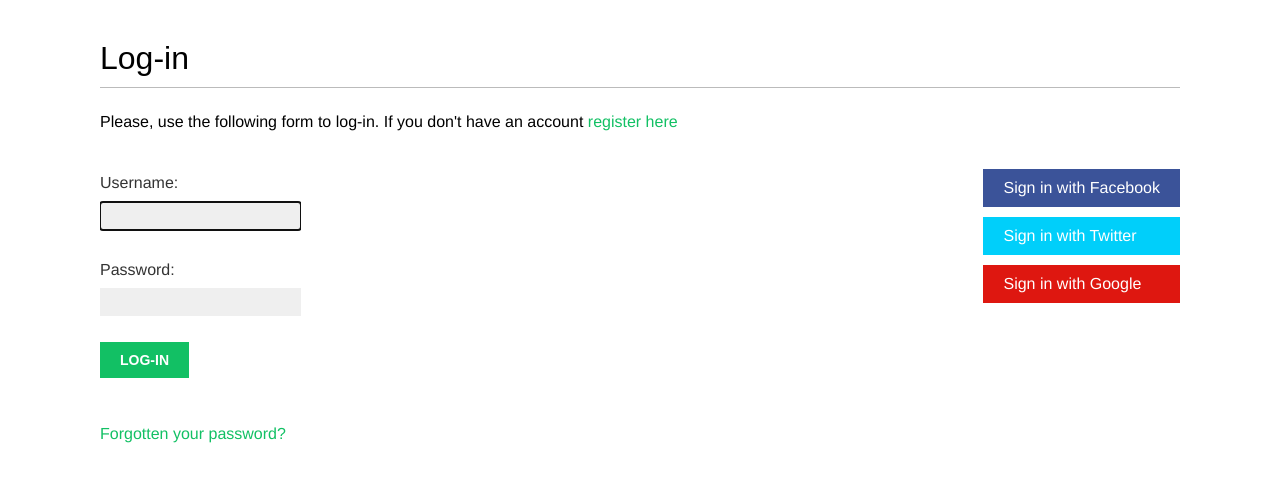
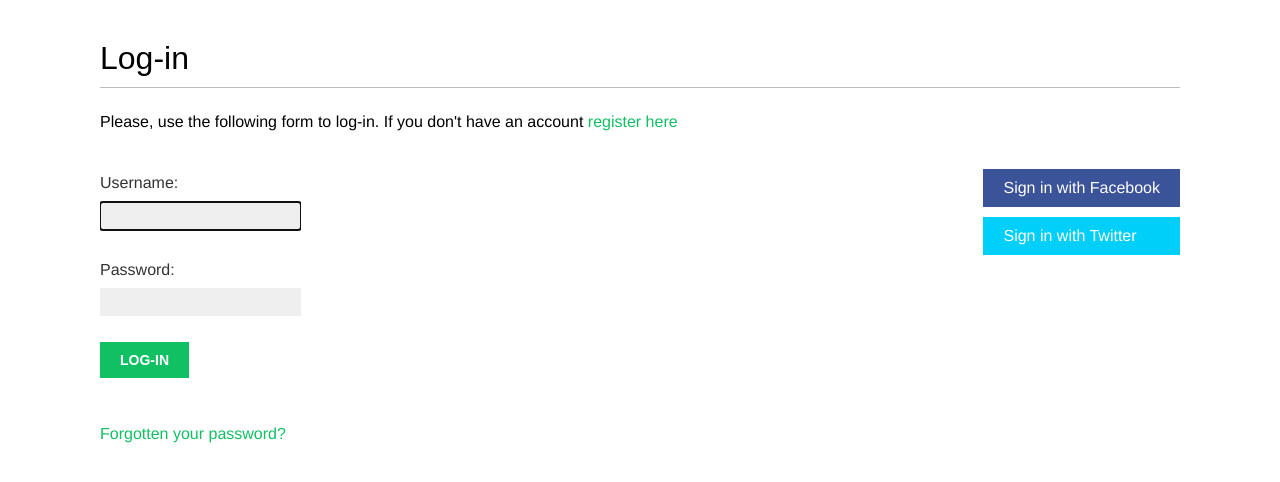
Before and after one commit to hodlin/bookmarks, a Django app: page /account/login/ in a window 1280 px wide. Shown: the part 47-529 px from the top of the page. Run offline with Django 3.2, Linux system fonts and the light colour scheme; some web fonts are replaced.

Commit message:
comented google+ auth button due to inapropriate behavour

```diff
--- a/account/templates/registration/login.html
+++ b/account/templates/registration/login.html
@@ -37,11 +37,11 @@
                     Sign in with Twitter
                 </a>
             </li>
-            <li class="google" id="google-plus-button">
-                <a href="{% url "social:begin" "google" %}">
-                    Sign in with Google
-                </a>
-            </li>
+{#            <li class="google" id="google-plus-button">#}
+{#                <a href="{% url "social:begin" "google" %}">#}
+{#                    Sign in with Google#}
+{#                </a>#}
+{#            </li>#}
         </ul>
     </div>
 {% endblock %}
```
